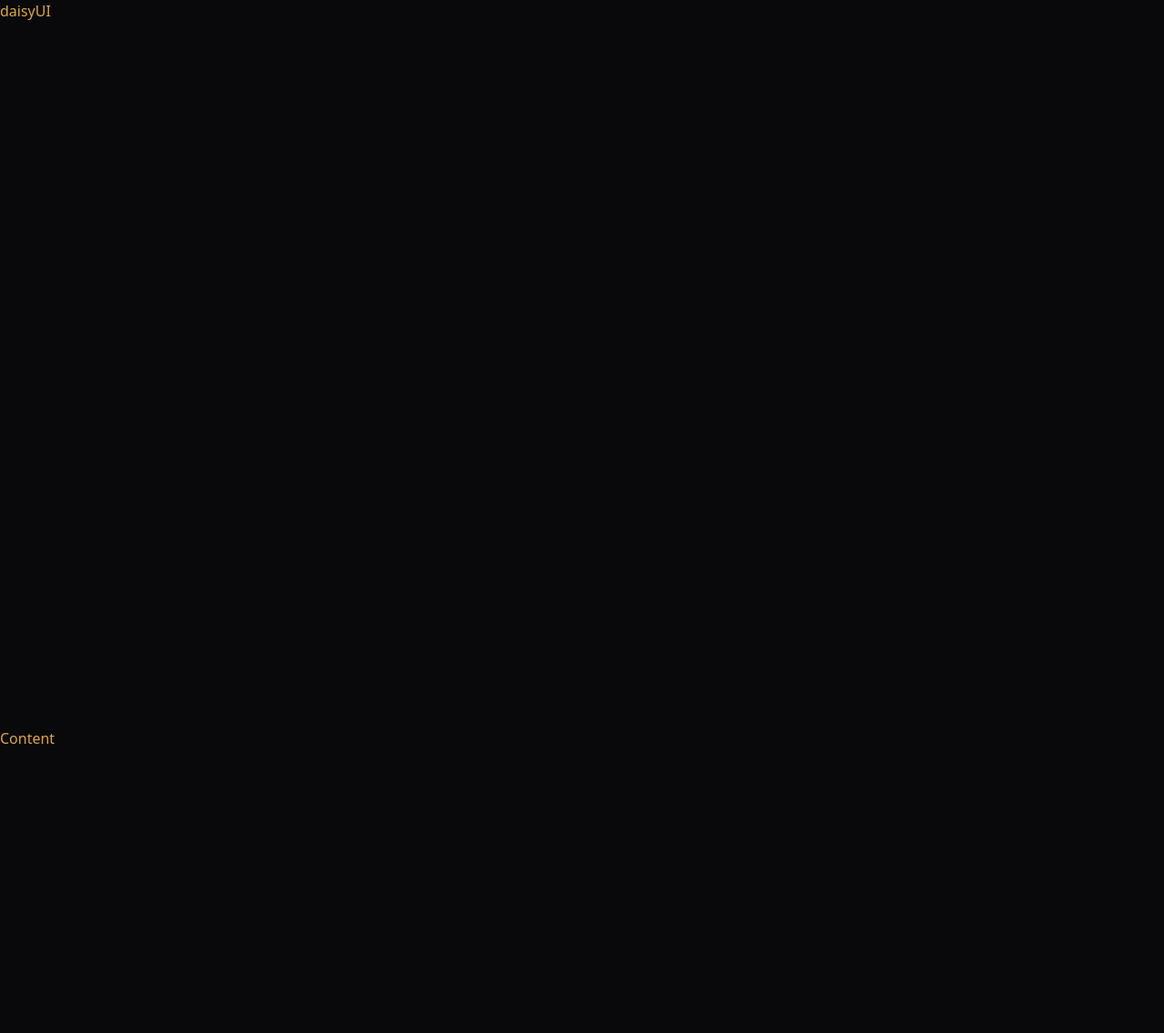
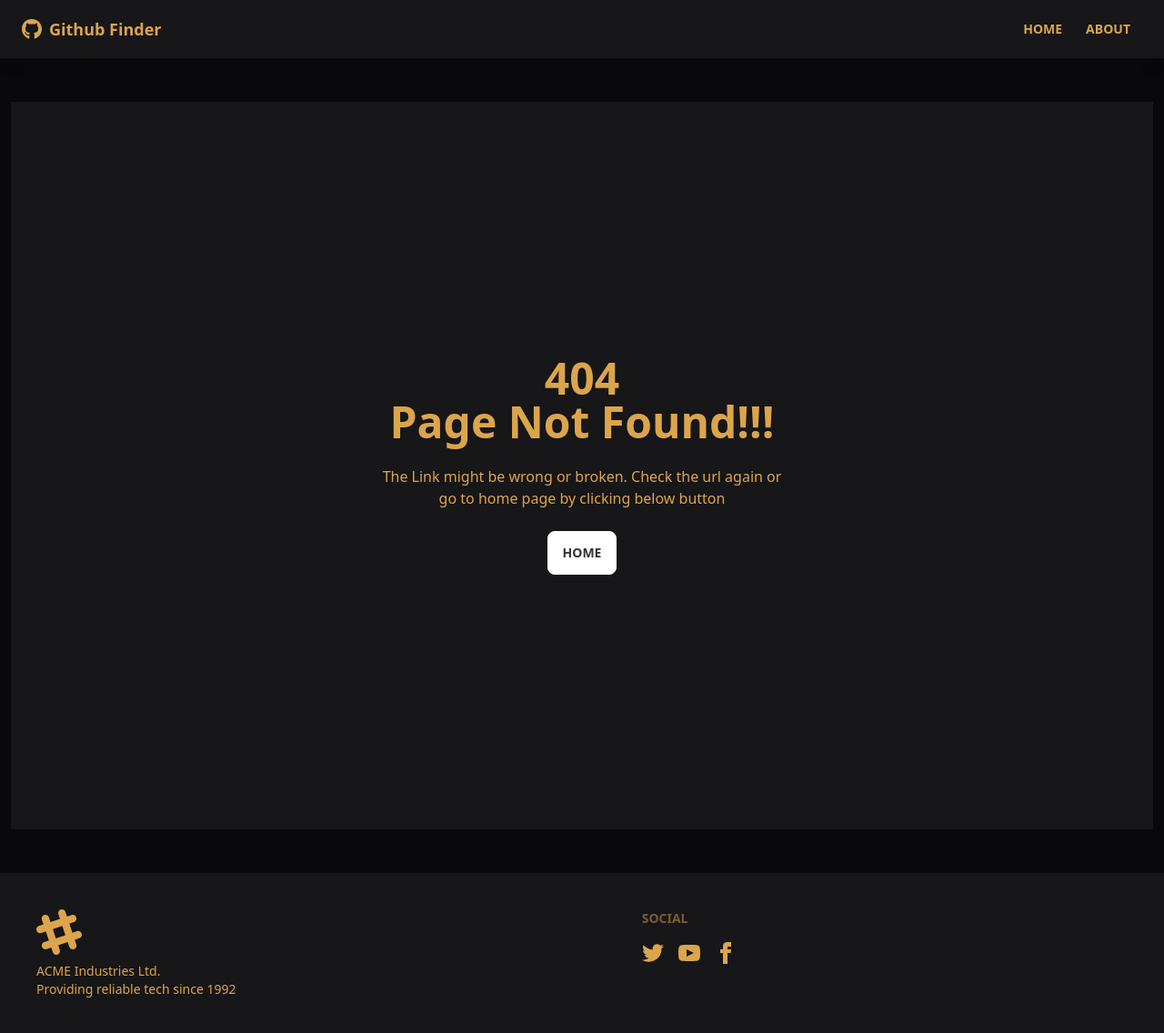
Before and after one commit to Ayushi1881/GithubFinder, a React (Create React App) app in the folder github-finder/: page /user/1 in a window 1280 px wide. Shown: the whole page at 91% size. Before the commit the page ends 824 px from the top, so only its background shows below. Built offline with nearby package versions, Linux system fonts and the light colour scheme.

Commit message:
basic setup done

```diff
--- a/github-finder/package.json
+++ b/github-finder/package.json
@@ -39,6 +39,8 @@
     ]
   },
   "devDependencies": {
+    "@babel/core": "^7.18.5",
+    "@babel/preset-env": "^7.18.2",
     "tailwindcss": "^3.1.3"
   }
 }
--- a/github-finder/src/App.js
+++ b/github-finder/src/App.js
@@ -1,14 +1,25 @@
-import {BrowserRouter as Router,Route} from 'react-router-dom'
+import {BrowserRouter as Router, Route, Routes} from 'react-router-dom'
 import Navbar from './component/layout/Navbar';
+import Footer from './component/layout/Footer';
+import Home from './component/pages/Home';
+import About from './component/pages/About';
+import NotFound from './component/pages/NotFound';
+
 function App() {
   return (
     <Router>
-      <div className='flex flex-col justify-between h-screen'>
+      <div className='flex flex-col justify-between'>
         <Navbar />
       </div>
-      <main>
-        Content
+      <main className='container mx-auto pb-12 px-3'>
+        <Routes>
+          <Route path='/' element={<Home />} />
+          <Route path='/about' element={<About />} />
+          <Route path='/NotFound' element={<NotFound />} />
+          <Route path='/*' element={<NotFound />} />
+        </Routes>
       </main>
+      <Footer />
     </Router>
   );
 }
--- /dev/null
+++ b/github-finder/src/component/layout/Footer.jsx
@@ -0,0 +1,26 @@
+import React from 'react'
+import { Link } from 'react-router-dom'
+
+function Footer() {
+  return (
+    <footer class="footer p-10 bg-neutral text-neutral-content">
+  <div>
+    <svg width="50" height="50" viewBox="0 0 24 24" xmlns="http://www.w3.org/2000/svg" fill-rule="evenodd" clip-rule="evenodd" class="fill-current"><path d="M22.672 15.226l-2.432.811.841 2.515c.33 1.019-.209 2.127-1.23 2.456-1.15.325-2.148-.321-2.463-1.226l-.84-2.518-5.013 1.677.84 2.517c.391 1.203-.434 2.542-1.831 2.542-.88 0-1.601-.564-1.86-1.314l-.842-2.516-2.431.809c-1.135.328-2.145-.317-2.463-1.229-.329-1.018.211-2.127 1.231-2.456l2.432-.809-1.621-4.823-2.432.808c-1.355.384-2.558-.59-2.558-1.839 0-.817.509-1.582 1.327-1.846l2.433-.809-.842-2.515c-.33-1.02.211-2.129 1.232-2.458 1.02-.329 2.13.209 2.461 1.229l.842 2.515 5.011-1.677-.839-2.517c-.403-1.238.484-2.553 1.843-2.553.819 0 1.585.509 1.85 1.326l.841 2.517 2.431-.81c1.02-.33 2.131.211 2.461 1.229.332 1.018-.21 2.126-1.23 2.456l-2.433.809 1.622 4.823 2.433-.809c1.242-.401 2.557.484 2.557 1.838 0 .819-.51 1.583-1.328 1.847m-8.992-6.428l-5.01 1.675 1.619 4.828 5.011-1.674-1.62-4.829z"></path></svg>
+    <p>ACME Industries Ltd.<br />Providing reliable tech since 1992</p>
+  </div>
+  <div>
+    <span class="footer-title">Social</span>
+    <div class="grid grid-flow-col gap-4">
+      <Link to='http://www.twitter.com'><svg xmlns="http://www.w3.org/2000/svg" width="24" height="24" viewBox="0 0 24 24" class="fill-current"><path d="M24 4.557c-.883.392-1.832.656-2.828.775 1.017-.609 1.798-1.574 2.165-2.724-.951.564-2.005.974-3.127 1.195-.897-.957-2.178-1.555-3.594-1.555-3.179 0-5.515 2.966-4.797 6.045-4.091-.205-7.719-2.165-10.148-5.144-1.29 2.213-.669 5.108 1.523 6.574-.806-.026-1.566-.247-2.229-.616-.054 2.281 1.581 4.415 3.949 4.89-.693.188-1.452.232-2.224.084.626 1.956 2.444 3.379 4.6 3.419-2.07 1.623-4.678 2.348-7.29 2.04 2.179 1.397 4.768 2.212 7.548 2.212 9.142 0 14.307-7.721 13.995-14.646.962-.695 1.797-1.562 2.457-2.549z"></path></svg></Link>
+
+      <Link to='/'><svg xmlns="http://www.w3.org/2000/svg" width="24" height="24" viewBox="0 0 24 24" class="fill-current"><path d="M19.615 3.184c-3.604-.246-11.631-.245-15.23 0-3.897.266-4.356 2.62-4.385 8.816.029 6.185.484 8.549 4.385 8.816 3.6.245 11.626.246 15.23 0 3.897-.266 4.356-2.62 4.385-8.816-.029-6.185-.484-8.549-4.385-8.816zm-10.615 12.816v-8l8 3.993-8 4.007z"></path></svg></Link>
+
+      <Link to='/'><svg xmlns="http://www.w3.org/2000/svg" width="24" height="24" viewBox="0 0 24 24" class="fill-current"><path d="M9 8h-3v4h3v12h5v-12h3.642l.358-4h-4v-1.667c0-.955.192-1.333 1.115-1.333h2.885v-5h-3.808c-3.596 0-5.192 1.583-5.192 4.615v3.385z"></path></svg>
+      </Link>
+    </div>
+  </div>
+</footer>
+  )
+}
+
+export default Footer
--- a/github-finder/src/component/layout/Navbar.jsx
+++ b/github-finder/src/component/layout/Navbar.jsx
@@ -1,13 +1,26 @@
-import React from 'react'
+
 import {FaGithub} from 'react-icons/fa'
 import {Link} from 'react-router-dom'
 import PropTypes from 'prop-types'
 
 function Navbar({title}) {
   return (
-    <div className="navbar bg-base-100">
-        <a className="btn btn-ghost normal-case text-xl">daisyUI</a>
-    </div>
+    <nav className="navbar mb-12 shadow-lg bg-neutral text-neutral-content">
+      <div className="container mx-auto">
+        <div className="flex-none px-2 mx-2">
+          <FaGithub className='inline pr-2 text-3xl' />
+          <Link to='/' className='text-lg font-bold align-middle'>
+          {title}
+          </Link>
+        </div>
+        <div className="flex-1 px-2 mx-2">
+          <div className="flex justify-end">
+            <Link to='/' className='btn btn-ghost btn-sm rounded-btn'>Home</Link>
+            <Link to='/about' className='btn btn-ghost btn-sm rounded-btn'>About</Link>
+          </div>
+        </div>
+        </div>
+    </nav>
   )
 }
 
--- /dev/null
+++ b/github-finder/src/component/pages/About.jsx
@@ -0,0 +1,22 @@
+import React from 'react'
+import {Link} from 'react-router-dom'
+
+function About() {
+  return (
+    <div class="hero min-h-screen bg-base-200">
+  <div class="hero-content flex-col lg:flex-row">
+    <img src="https://api.lorem.space/image/movie?w=260&h=400" class="max-w-sm rounded-lg shadow-2xl" />
+    <div className='px-6'>
+      <h4 class="text-2xl font-bold">About</h4>
+      <h1 class="text-5xl font-bold">Github Finder</h1>
+      <p class="py-6">This is a react based website which allows us to find different github user using API and tell about their reps, contributions</p>
+      <Link to='/'>
+      <button class="btn btn-primary">Get Started</button>
+      </Link>
+    </div>
+  </div>
+</div>
+  )
+}
+
+export default About
--- /dev/null
+++ b/github-finder/src/component/pages/Home.jsx
@@ -0,0 +1,11 @@
+import React from 'react'
+
+function Home() {
+  return (
+    <div className="footer p-10 bg-neutral text-neutral-content">
+        <h1>Welcome</h1>
+    </div>
+  )
+}
+
+export default Home
--- /dev/null
+++ b/github-finder/src/component/pages/NotFound.jsx
@@ -0,0 +1,19 @@
+import React from 'react'
+
+function NotFound() {
+  return (
+ <div class="hero min-h-screen bg-base-200">
+  <div class="hero-content text-center">
+    <div class="max-w-md">
+      <h1 class="text-5xl font-bold">404</h1>
+      <h2 class="text-5xl font-bold">Page Not Found!!!</h2>
+
+      <p class="py-6">The Link might be wrong or broken. Check the url again or go to home page by clicking below button</p>
+      <button class="btn btn-primary">Home</button>
+    </div>
+  </div>
+</div>
+  )
+}
+
+export default NotFound
--- a/github-finder/tailwind.config.js
+++ b/github-finder/tailwind.config.js
@@ -1,11 +1,13 @@
 /** @type {import('tailwindcss').Config} */
 module.exports = {
-  content: ["./src/**/*.{html,js}"],
+  content: ["./src/**/*.{html,js,jsx}"],
   theme: {
     extend: {},
   },
+
+  plugins: [require('daisyui')],
+
   daisyui: {
     themes: ["luxury"],
   },
-  plugins: [require('daisyui')],
 }
```
Also changed, not shown: 1 other file (tests, documents, lock files or other folders).
